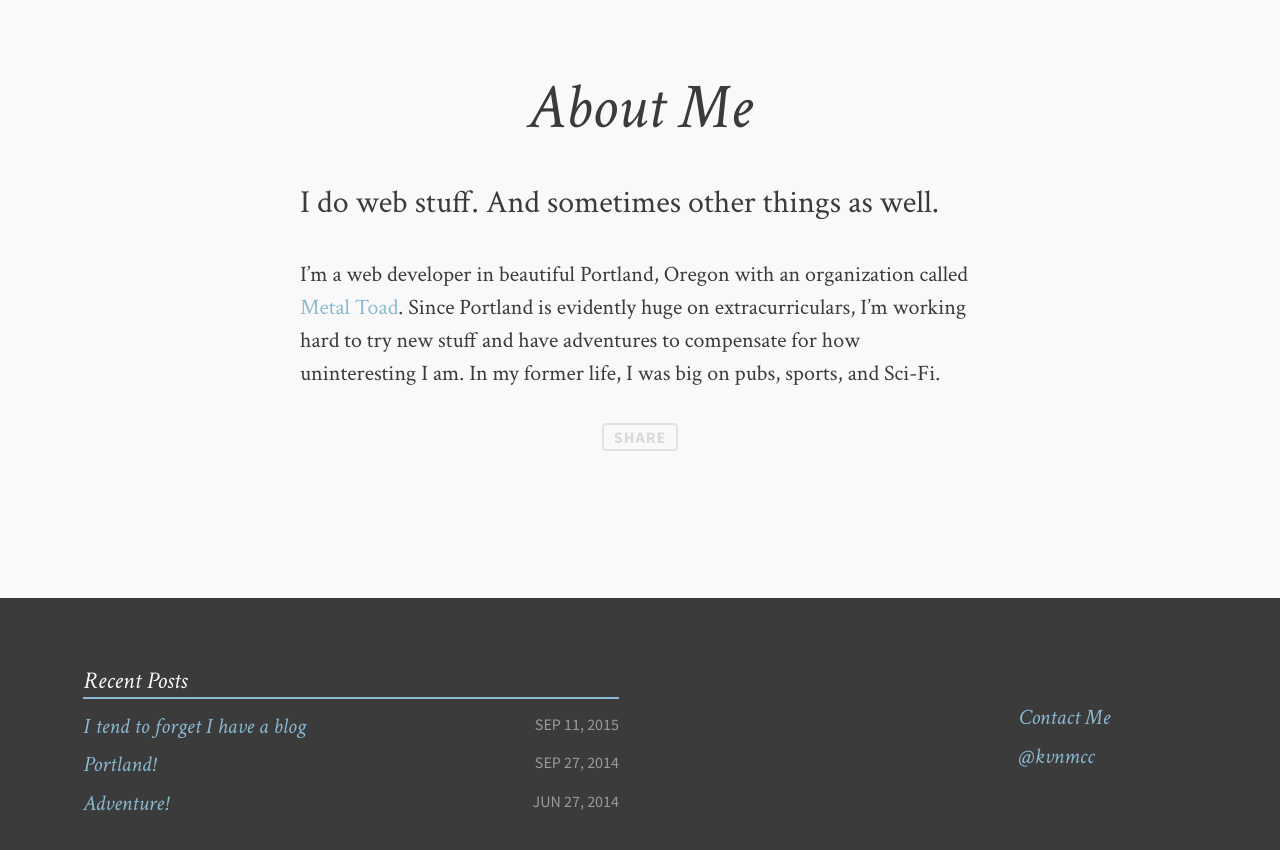
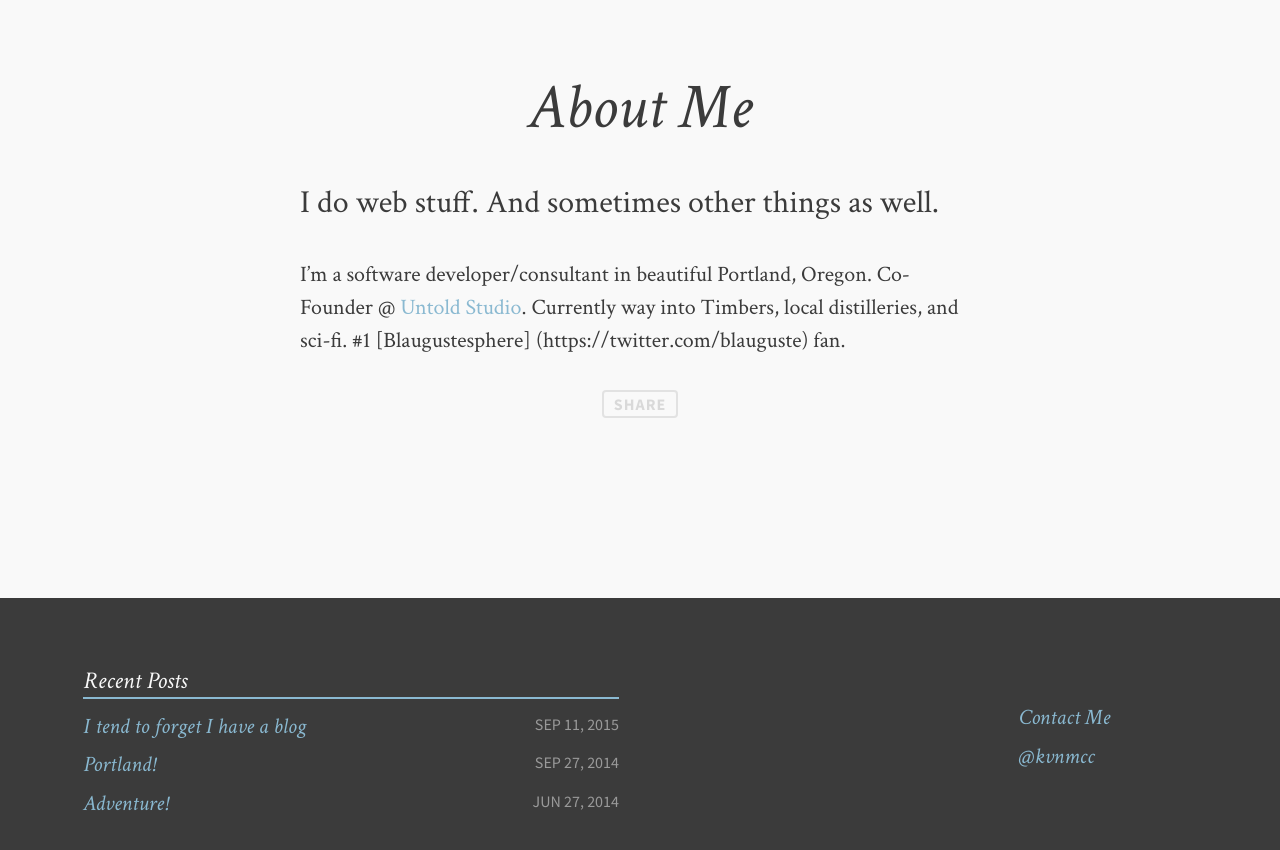
Before and after one commit to kvnm/kvnm.github.io, a Jekyll site: the page built from about.md, in a window 1280 px wide and 900 px high, scrolled down 565 px. Shown: the top 850 px of the window. Built offline with Jekyll 4.4.1, drawn with Linux system fonts in a browser that asks for light colours; comment, search, counter and statistics services are not loaded.

Commit message:
Quick about update

```diff
--- a/about.md
+++ b/about.md
@@ -8,4 +8,4 @@ image:
   feature: oregon.jpg
 ---
 
-I'm a web developer in beautiful Portland, Oregon with an organization called [Metal Toad](http://metaltoad.com). Since Portland is evidently huge on extracurriculars, I'm working hard to try new stuff and have adventures to compensate for how uninteresting I am. In my former life, I was big on pubs, sports, and Sci-Fi.
+I'm a software developer/consultant in beautiful Portland, Oregon. Co-Founder @ [Untold Studio](https://untold.studio). Currently way into Timbers, local distilleries, and sci-fi. #1 [Blaugustesphere] (https://twitter.com/blauguste) fan.
```
